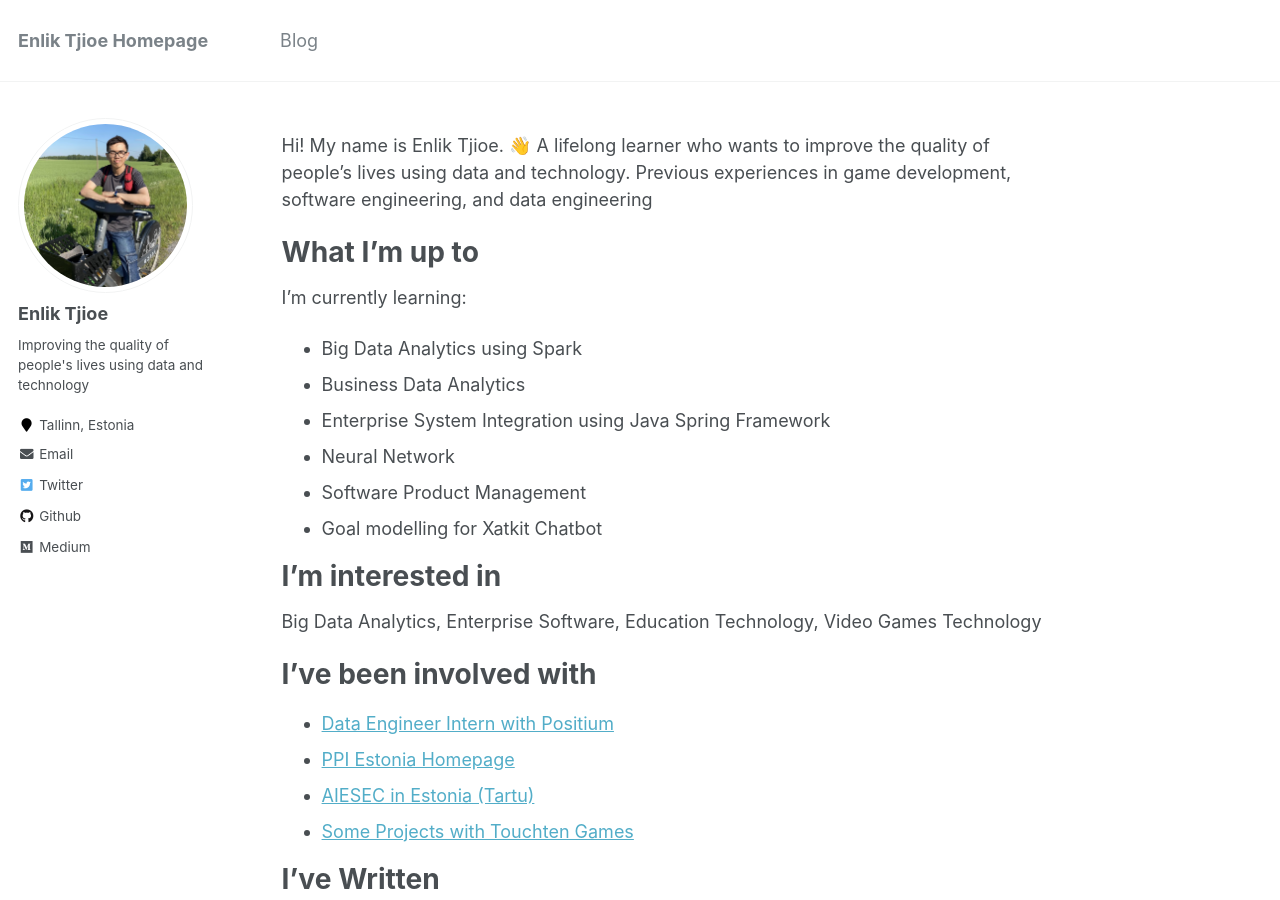
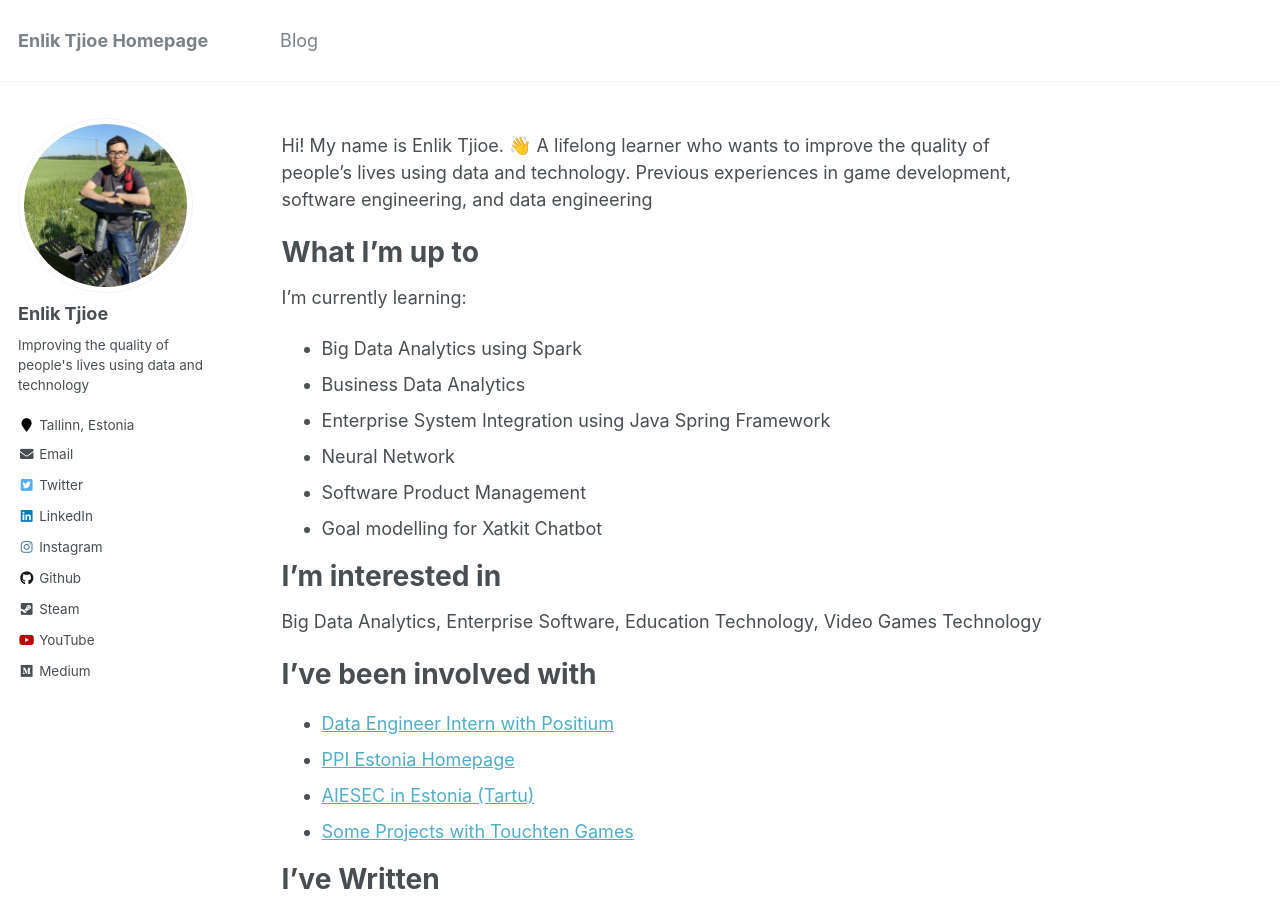
Before and after one commit to enliktjioe/enliktjioe.github.io, a Jekyll site: the page built from _pages/about.md, in a window 1280 px wide and 900 px high. Built offline with Jekyll 4.4.1, drawn with Linux system fonts in a browser that asks for light colours; part of the change alters nothing that is shown.

Commit message:
more profile links

```diff
--- a/_config.yml
+++ b/_config.yml
@@ -99,22 +99,22 @@ author:
   github           : "enliktjioe"
   google_plus      :
   keybase          :
-  instagram        :
+  instagram        : "enliktjioe"
   impactstory      : #"https://profiles.impactstory.org/u/xxxx-xxxx-xxxx-xxxx"
   lastfm           :
-  linkedin         :
+  linkedin         : "enlik"
   medium           : "https://enliktjioe.medium.com/"
   orcid            : #"http://orcid.org/yourorcidurl"
   pinterest        :
   soundcloud       :
   stackoverflow    : # http://stackoverflow.com/users/123456/username
-  steam            :
+  steam            : "enliktjioe"
   tumblr           :
   twitter          : "enlik"
   vine             :
   weibo            :
   xing             :
-  youtube          :
+  youtube          : "enlikstefanus"
   wikipedia        :
 
 
```
